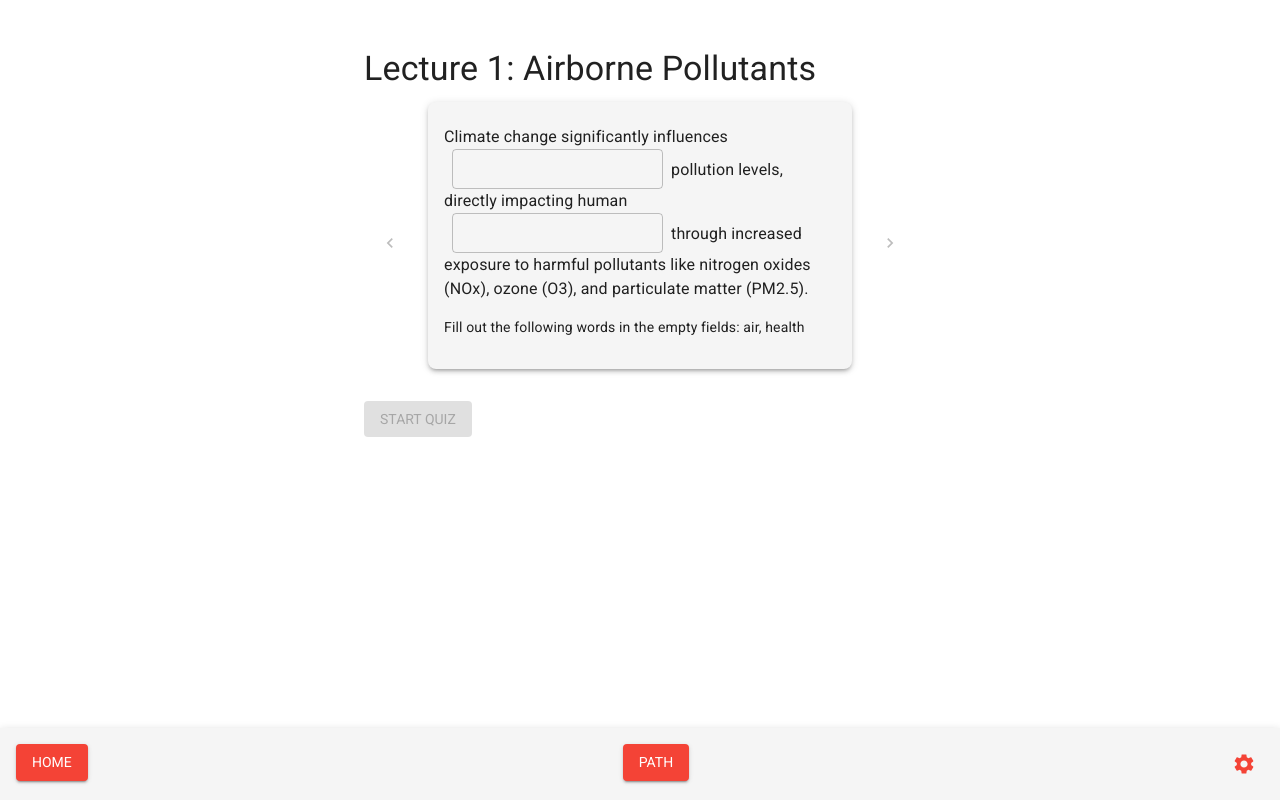
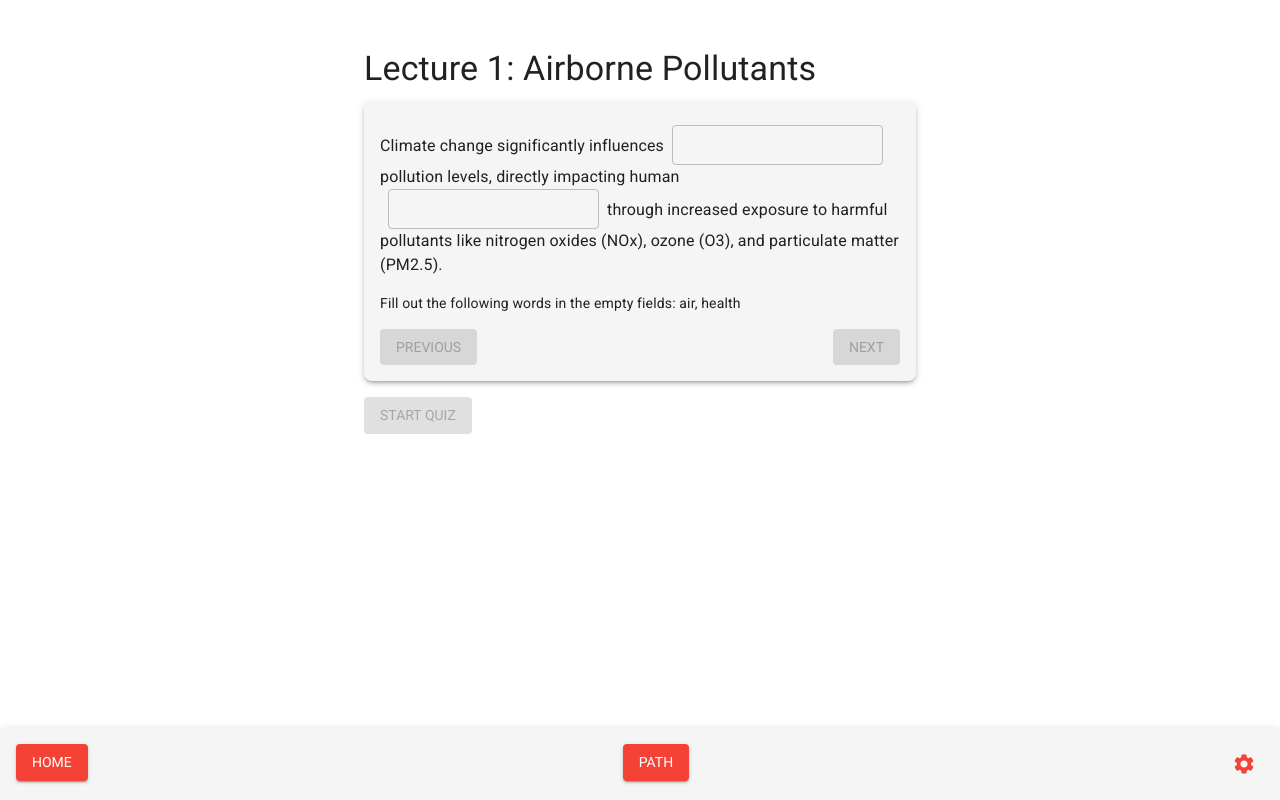
Before and after one commit to sky-ash/heatpath, a React (Vite) app: page /heatpath/lecture/1 in a window 1280 px wide. Built offline with nearby package versions, Linux system fonts and the light colour scheme.

Commit message:
reverted card layout

```diff
--- a/src/components/Card.jsx
+++ b/src/components/Card.jsx
@@ -4,7 +4,6 @@ import React, { useState, useEffect } from 'react';
 import { Box, Typography, TextField, Button } from '@mui/material';
 import CheckCircleIcon from '@mui/icons-material/CheckCircle';
 import CancelIcon from '@mui/icons-material/Cancel';
-import { ChevronLeft, ChevronRight } from '@mui/icons-material';
 
 export default function Card({ card, nextCard, prevCard, onCardCompletion, currentCardIndex, unlockedCards, totalCards }) {
 
@@ -50,14 +49,6 @@ export default function Card({ card, nextCard, prevCard, onCardCompletion, curre
   const allCorrect = correctness.every(c => c === true);
 
   return (
-    <Box display="flex" justifyContent="space-between" alignItems="center">
-      <Button
-        color="secondary"
-        onClick={prevCard}
-        disabled={currentCardIndex === 0 && !unlockedCards.includes(totalCards - 1)}
-        startIcon={<ChevronLeft />}>
-      </Button>
-
     <Box className="card" p={2} boxShadow={3} borderRadius={2} bgcolor="background.paper">
       <Typography variant="h6" gutterBottom>
         {card.title}
@@ -94,13 +85,19 @@ export default function Card({ card, nextCard, prevCard, onCardCompletion, curre
         Fill out the following words in the empty fields: {card.words.join(', ')}
       </Typography>
 
-    </Box>
-
-      <Button color="primary"
-              onClick={nextCard}
-              disabled={!allCorrect}
-              endIcon={<ChevronRight />}>
-      </Button>
+      <Box display="flex" justifyContent="space-between" alignItems="center">
+        <Button
+          variant="contained"
+          color="secondary"
+          onClick={prevCard}
+          disabled={currentCardIndex === 0 && !unlockedCards.includes(totalCards - 1)}
+        >
+          Previous
+        </Button>
+        <Button variant="contained" color="primary" onClick={nextCard} disabled={!allCorrect}>
+          Next
+        </Button>
+      </Box>
     </Box>
   );
 }
```
